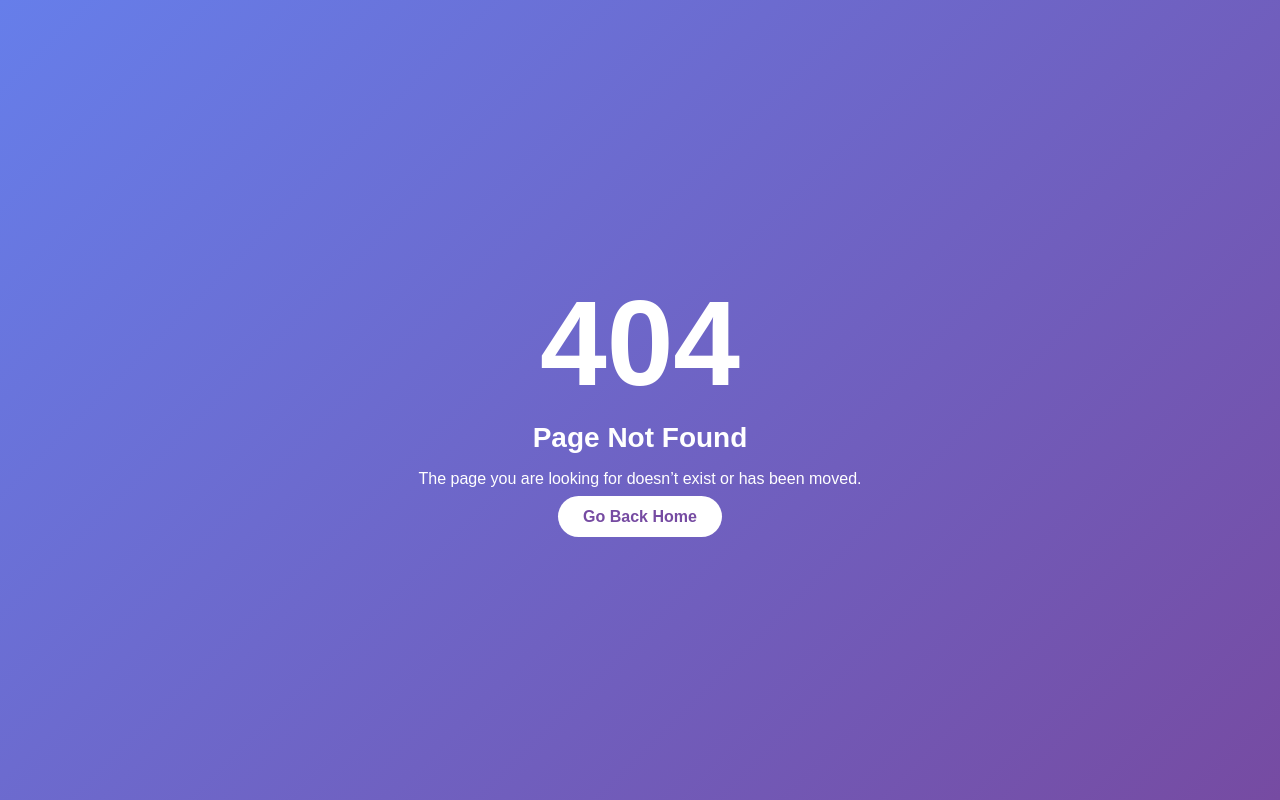
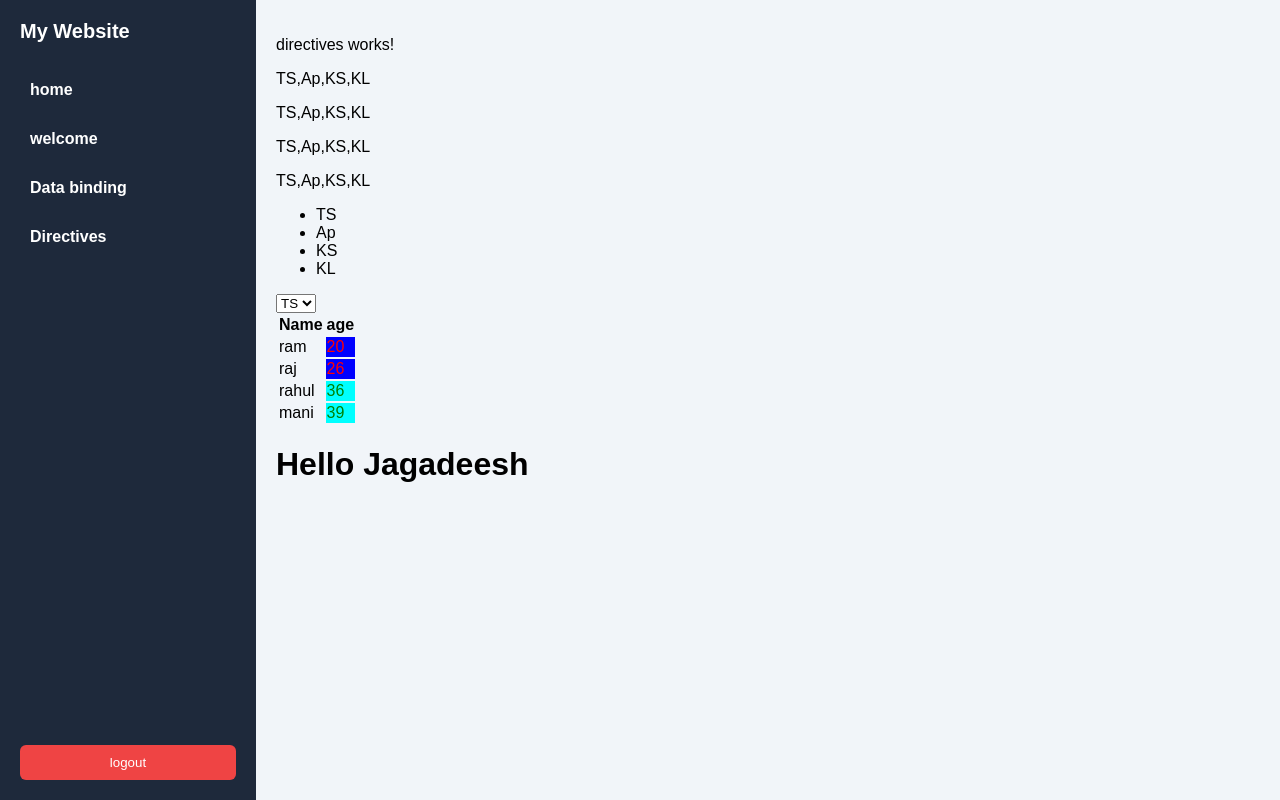
Before and after one commit to jagadeesh666-tech/my-app-apr26, an Angular app: page /dashboard/Directives in a window 1280 px wide. Before the commit this address had no page. Built offline with nearby package versions, Linux system fonts and the light colour scheme.

Commit message:
CON: Directives

```diff
--- a/src/app/app-routing.module.ts
+++ b/src/app/app-routing.module.ts
@@ -6,13 +6,15 @@
 import { HomeComponent } from './home/home.component';
 import { WelcomeComponent } from './welcome/welcome.component';
 import { DataBindingComponent } from './data-binding/data-binding.component';
+import { DirectivesComponent } from './directives/directives.component';
 
 const routes: Routes = [
   {path:'login', component:LoginComponent},
   {path:'dashboard', component:DashboardComponent, children:[
     {path:"home",component:HomeComponent},
     {path:'welcome', component:WelcomeComponent},
-    {path:"data-binding", component:DataBindingComponent}
+    {path:"data-binding", component:DataBindingComponent},
+    {path:"Directives",component:DirectivesComponent}
   ]},
    {path:'', component:LoginComponent},
    {path:'**', component:PageNotFoundComponent}
--- a/src/app/app.module.ts
+++ b/src/app/app.module.ts
@@ -10,6 +10,7 @@
 import { WelcomeComponent } from './welcome/welcome.component';
 import { DataBindingComponent } from './data-binding/data-binding.component';
 import { FormsModule } from '@angular/forms';
+import { DirectivesComponent } from './directives/directives.component';
 
 @NgModule({
   declarations: [
@@ -19,7 +20,8 @@
     PageNotFoundComponent,
     HomeComponent,
     WelcomeComponent,
-    DataBindingComponent
+    DataBindingComponent,
+    DirectivesComponent
   ],
   imports: [
     BrowserModule,
--- a/src/app/dashboard/dashboard.component.html
+++ b/src/app/dashboard/dashboard.component.html
@@ -4,6 +4,7 @@
         <h1 routerLink="home">home</h1>
         <h1 routerLink="welcome">welcome</h1>
         <h1 routerLink="data-binding">Data binding</h1>
+        <h1 routerLink="Directives">Directives</h1>
 
         <button routerLink="/login">logout</button>
     </div>
--- /dev/null
+++ b/src/app/directives/directives.component.css
@@ -0,0 +1,6 @@
+.young{
+    background-color: aqua;
+}
+.old{
+    background-color: blue;
+}
--- /dev/null
+++ b/src/app/directives/directives.component.html
@@ -0,0 +1,42 @@
+<p>directives works!</p>
+
+<!-- 1) structural directives====>*ngFor,*ngIf-->
+ <!-- 2)Attribute Directives: [ngstyle],[ngclass] -->
+
+<p *ngFor="let state of states">{{states}}</p>
+
+<ul>
+    <li *ngFor="let state of states">{{state}}</li>
+</ul>
+
+<!-- states deepdown -->
+
+
+
+
+
+
+<select name="" id="">
+    <option value="" *ngFor="let state of states">{{state}}</option>
+
+</select>
+
+<table>
+    <thead>
+        <tr>
+            <th>Name</th>
+            <th>age</th>
+        </tr>
+    </thead>
+    <tbody>
+        <tr *ngFor="let user of users">
+            <td>{{user.name}}</td>
+            <td [ngStyle]="{'color': user.age<35?'red':'green'}"
+            [ngClass]="{'young':user.age>35,'old':user.age<35}">{{user.age}}</td>
+        </tr>
+    </tbody>
+</table>
+
+<!-- IF -->
+
+<h1 *ngIf="isShow">Hello Jagadeesh</h1>
--- /dev/null
+++ b/src/app/directives/directives.component.ts
@@ -0,0 +1,23 @@
+import { Component } from '@angular/core';
+
+@Component({
+  selector: 'app-directives',
+  templateUrl: './directives.component.html',
+  styleUrls: ['./directives.component.css']
+})
+export class DirectivesComponent {
+
+  states:string[] = ["TS","Ap","KS","KL"];
+
+  users:any =[
+    {name:'ram',age:20},
+    {name:'raj',age:26},
+    {name:'rahul',age:36},
+    {name:'mani',age:39},
+  ];
+
+  isShow:boolean = true;
+
+
+
+}
```
Also changed, not shown: 1 other file (tests, documents, lock files or other folders).
